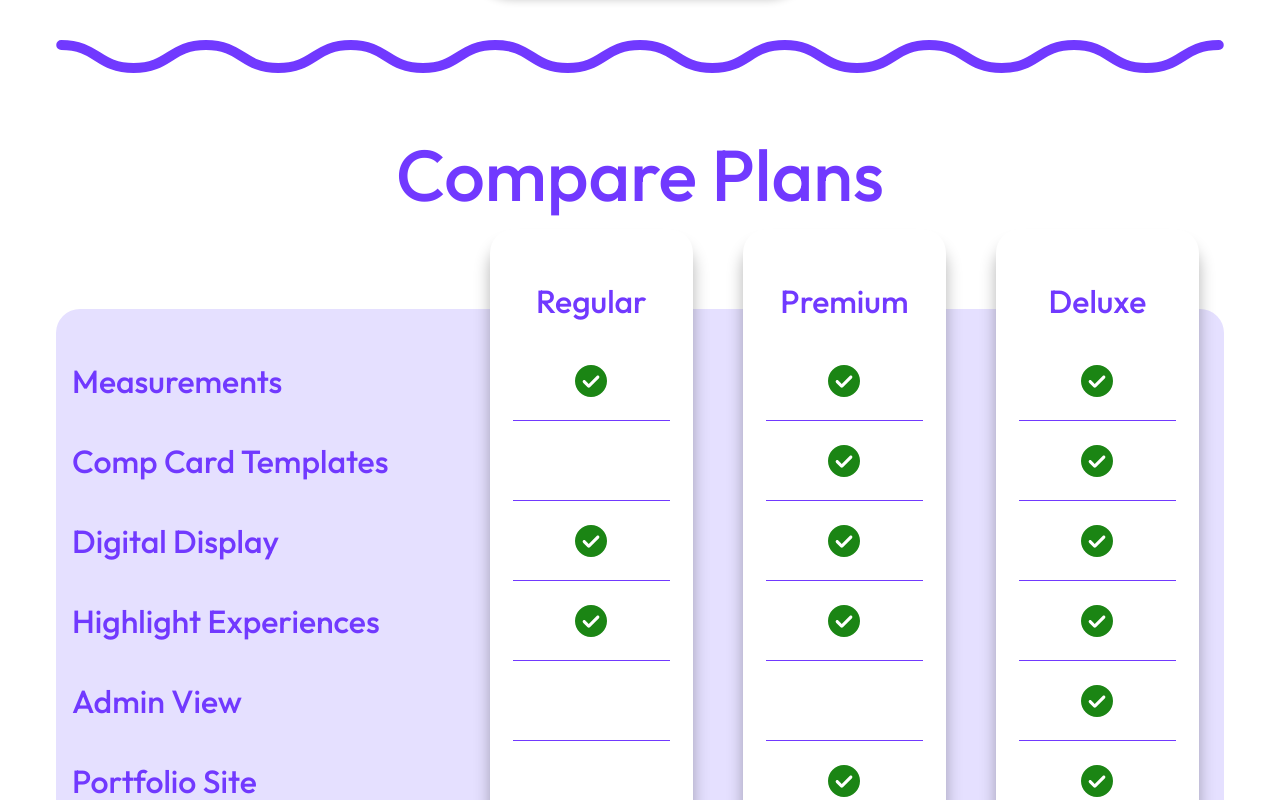
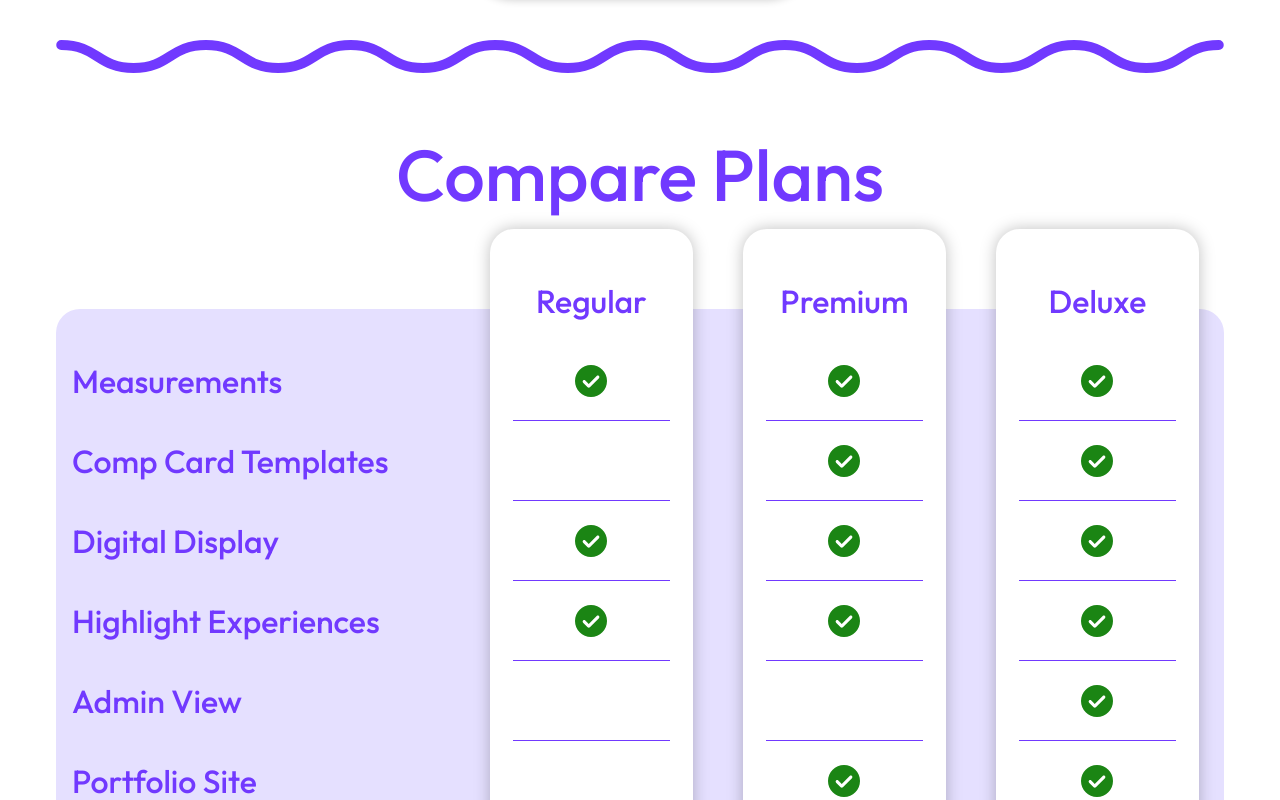
Before and after one commit to mpfolio/mpfolio, a Next.js app: page /subscription in a window 1280 px wide. Shown: the part 860-1660 px from the top of the page. Built offline with nearby package versions, Linux system fonts and the light colour scheme.

Commit message:
subscription vertical dropshadow

```diff
--- a/app/subscription/page.css
+++ b/app/subscription/page.css
@@ -8,6 +8,7 @@
 .title {
     width: 100%;
     text-align: center;
+    z-index: -10;
 }
 .subscription-card-container {
     display: flex;
@@ -107,11 +108,10 @@
     grid-row: 1 / -1;
     grid-column: 2 / 2;
     background-color: white;
-    box-shadow: 0 0.75rem 0.75rem rgba(0, 0, 0, 0.1);
     width: 80%;
     height: calc(100% + 3rem);
     margin-left: 10%;
-    box-shadow: 0 1rem 1rem rgba(0, 0, 0, 0.3);
+    box-shadow: 0 0 1rem rgba(0, 0, 0, 0.25);
 }
 .compare-table .check {
     width: 2rem;
```
